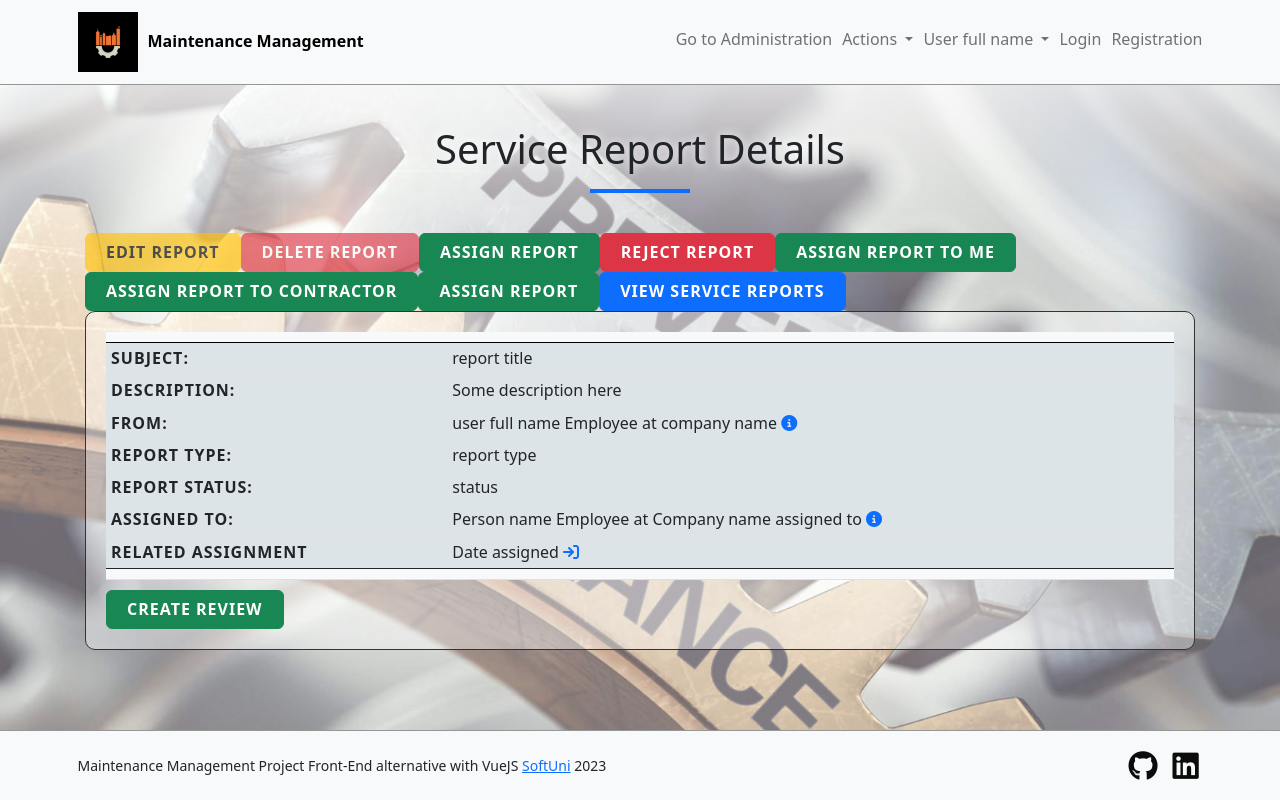
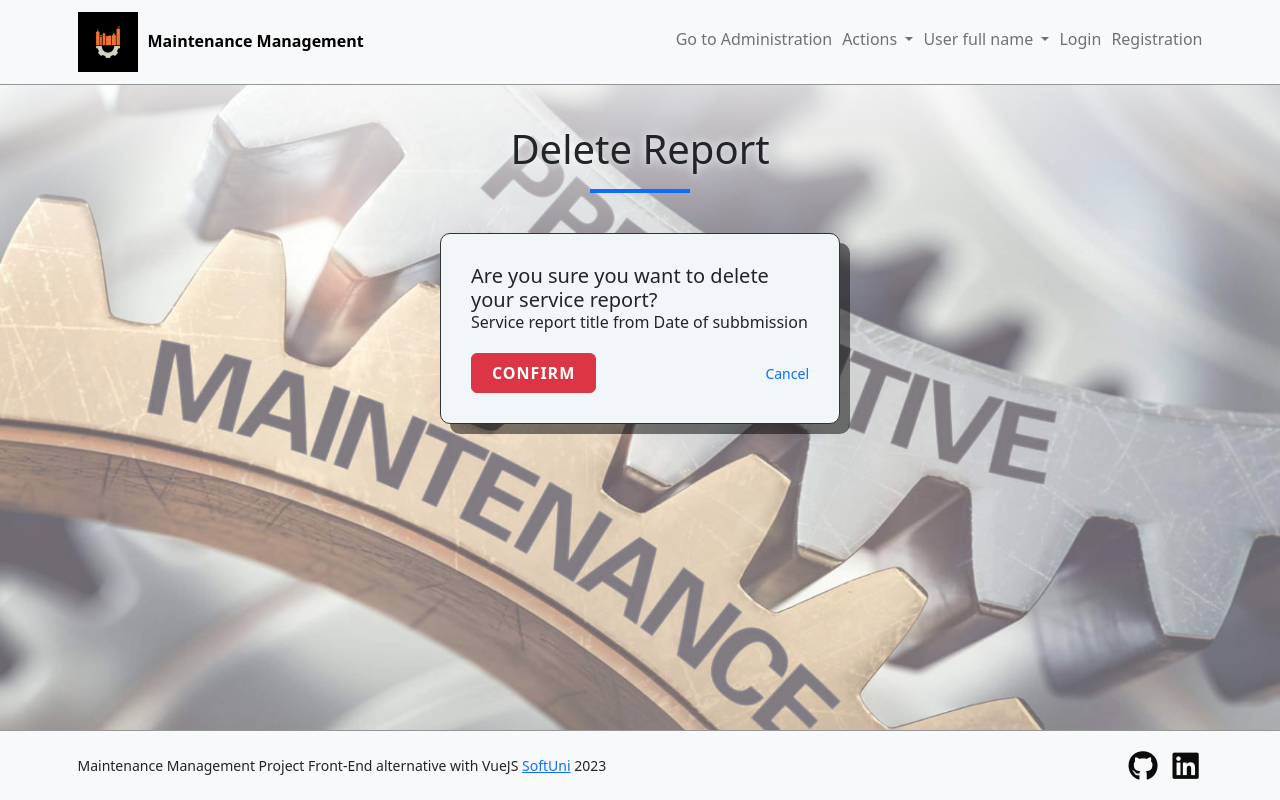
Before and after one commit to Moramarth/SPA-Maintenance-Management-VueJS, a Vue app: page / in a window 1280 px wide. Built offline with nearby package versions, Linux system fonts and the light colour scheme.

Commit message:
Delete View added

```diff
--- a/src/App.vue
+++ b/src/App.vue
@@ -5,6 +5,7 @@ import RegisterInfo from './views/RegisterInfo/RegisterInfo.vue';
 import Home from './views/Home/Home.vue';
 import ListView from './views/ListView/ListView.vue';
 import DetailsView from './views/DetailsView/DetailsView.vue';
+import DeleteView from './views/DeleteView/DeleteView.vue';
 
 export default {
   components: {
@@ -14,10 +15,11 @@ export default {
     Home,
     ListView,
     DetailsView,
+    DeleteView,
   },
   data() {
     return {
-      view: 'DetailsView',
+      view: 'DeleteView',
     };
   },
 };
--- /dev/null
+++ b/src/styles/forms.css
@@ -0,0 +1,187 @@
+/*
+- Forms
+*/
+
+.form-main {
+    width: 100%;
+}
+
+
+.form-main input:not([type="radio"]):not([type="checkbox"]):not([type="file"]),
+.form-main textarea,
+.form-main select {
+    width: 100%;
+    padding-left: 2.0rem;
+    padding-right: 2.0rem;
+    height: 4.0rem;
+    font-size: 1.6rem;
+    line-height: 1.4;
+    border-radius: 0.6rem;
+    border: 0.1rem solid var(--c-primary);
+    background: white;
+    color: #333;
+    transition: color 0.4s, border 0.4s, background 0.4s;
+}
+
+.form-main select {
+    cursor: pointer;
+}
+
+.form-main input:not([type="radio"]):not([type="checkbox"]):not([type="file"]):focus,
+.form-main textarea:focus,
+.form-main select:focus {
+    border-color: black;
+    color: black;
+
+}
+
+.form-main textarea {
+    padding-top: 1.0rem;
+    padding-bottom: 1.0rem;
+    resize: none;
+    height: 30.0rem;
+}
+
+.form-main label {
+    display: block;
+    font-size: 1.6rem;
+    line-height: 1.33;
+    text-transform: uppercase;
+    font-weight: 700;
+    letter-spacing: 1px;
+}
+
+.form-main label > * {
+    margin-top: 0.5rem;
+}
+
+.form-main label:not(:last-child) {
+    margin-bottom: 0.5rem;
+}
+
+.form-main button {
+    padding: 1.0rem 2.0rem;
+    font-size: 1.6rem;
+    line-height: 1.0rem;
+    height: 4.0rem;
+    border-radius: 0.6rem;
+    font-weight: 700;
+    text-transform: uppercase;
+    letter-spacing: 1px;
+}
+
+.form-main .form__foot {
+    margin-top: 2.0rem;
+}
+
+/*
+    - Form -- Login
+*/
+
+.form-main--login {
+    max-width: 40.0rem;
+    padding: 3.0rem;
+    box-shadow: 1.0rem 1.0rem rgba(0,0,0,0.5);
+    margin: auto;
+    border: 0.1rem solid #333;
+    border-radius: 1.0rem;
+    background-color: #F1F6F9;
+}
+
+.form-main--login .form__foot {
+    display: flex;
+    align-items: center;
+    width: 100%;
+}
+
+.form-main--login .form__foot a {
+    text-decoration: none;
+    color: var(--c-primary);
+    font-size: 1.4rem;
+    line-height: 1.10;
+}
+
+.form-main--login .form__foot a:hover {
+    text-decoration: underline;
+}
+
+.form-main--login .form__foot button {
+    margin-right: auto;
+}
+
+/*
+    - Form -- Filters
+*/
+
+.form-main--filters {
+    display: flex;
+    flex-wrap: wrap;
+    margin: -1.0rem;
+    width: auto;
+}
+
+.form-main--filters .form__col {
+    width: calc(100% / 4);
+    padding: 1.0rem;
+}
+
+.form-main--filters .form__col--selects-primary {
+    display: flex;
+    flex-wrap: wrap;
+    gap: 2.0rem;
+}
+
+.form-main--filters .form__col--selects-primary > * {
+    width: calc(100% / 2);
+}
+
+.form-main--filters .form__foot {
+    width: 100%;
+    display: flex;
+    justify-content: center;
+    gap: 2.0rem;
+}
+
+.form-main--filters .form__wrap {
+    width: 100%;
+    display: flex;
+    flex-wrap: wrap;
+}
+
+.form-main--filters .form__label {
+    width: 100%;
+    padding: 1.0rem 1.0rem 0 1.0rem;
+    margin-top: 1.0rem;
+    border-top: 0.2rem solid black;
+}
+
+.form-main--filters .form__wrap .form__col {
+    width: calc(100% / 3);
+}
+
+@media (max-width: 991.98px) {
+    .form-main--filters .form__wrap .form__col {
+        width: calc(100% / 2);
+    }
+
+    .form-main--filters .form__col {
+        width: calc(100% / 3);
+    }
+
+    .form-main--filters .form__col--selects-primary > * {
+        width: 100%;
+    }
+}
+
+@media (max-width: 767.98px) {
+    .form-main--filters .form__foot {
+        flex-direction: column;
+        padding: 2rem 1.2rem;
+    }
+
+    .form-main--filters .form__wrap .form__col,
+    .form-main--filters .form__col,
+    .form-main--filters .form__col--selects-primary > * {
+        width: 100%;
+    }
+}
--- a/src/styles/load.css
+++ b/src/styles/load.css
@@ -10,6 +10,8 @@
 
 @import url(./block-review.css);
 
+@import url(./forms.css);
+
 @import url(./bootstrap-overwrite.css);
 
 @import url(./font-awesome.css);
--- /dev/null
+++ b/src/views/DeleteView/DeleteView.vue
@@ -0,0 +1,62 @@
+<script>
+import DeleteFormFooter from './components/DeleteFormFooter.vue';
+import DeleteAssignment from './components/DeleteAssignment.vue';
+import DeleteMeeting from './components/DeleteMeeting.vue';
+import DeleteOffer from './components/DeleteOffer.vue';
+import DeleteReview from './components/DeleteReview.vue';
+import DeleteServiceReport from './components/DeleteServiceReport.vue';
+
+export default {
+  components: {
+    DeleteFormFooter,
+    DeleteAssignment,
+    DeleteMeeting,
+    DeleteOffer,
+    DeleteReview,
+    DeleteServiceReport,
+  },
+  data() {
+    return {
+      deleteObject: 'DeleteServiceReport',
+      headingText: {
+        DeleteAssignment: 'Delete Assignment',
+        DeleteMeeting: 'Delete Meeting',
+        DeleteOffer: 'Delete Offer',
+        DeleteReview: 'Delete Review',
+        DeleteServiceReport: 'Delete Report',
+      },
+      fallbackURL: {
+        DeleteAssignment: '#',
+        DeleteMeeting: '#',
+        DeleteOffer: '#',
+        DeleteReview: '#',
+        DeleteServiceReport: '#',
+      },
+    };
+  },
+};
+</script>
+
+<template>
+  <section class="section">
+    <div class="container">
+      <div class="section__head">
+        <h1>{{ headingText[deleteObject] }}</h1>
+      </div>
+      <div class="section__body">
+        <div class="form-main form-main--login">
+          <form action="" method="post">
+            <div class="form__fields">
+              <component :is="deleteObject" />
+            </div>
+            <DeleteFormFooter :fallback-u-r-l="fallbackURL[deleteObject]" />
+          </form>
+        </div>
+      </div>
+    </div>
+  </section>
+</template>
+
+<style scoped>
+
+</style>
--- /dev/null
+++ b/src/views/DeleteView/components/DeleteAssignment.vue
@@ -0,0 +1,25 @@
+<script>
+export default {
+  props: {
+    object: {
+      type: Object,
+      required: false,
+      default: () => {
+        return {
+          serviceReport: 'Service report title',
+          user: 'User assigned to',
+        };
+      },
+    },
+  },
+};
+</script>
+
+<template>
+  <h2>Are you sure you want to delete this Assignment?</h2>
+  <p> {{ object.service_report }} assigned to {{ object.user }}</p>
+</template>
+
+<style scoped>
+
+</style>
--- /dev/null
+++ b/src/views/DeleteView/components/DeleteFormFooter.vue
@@ -0,0 +1,23 @@
+<script>
+export default {
+  props: {
+    fallbackURL: {
+      type: String,
+      required: true,
+    },
+  },
+};
+</script>
+
+<template>
+  <div class="form__foot">
+    <button class="btn btn-danger">
+      Confirm
+    </button>
+    <a :href="fallbackURL">Cancel</a>
+  </div>
+</template>
+
+<style scoped>
+
+</style>
--- /dev/null
+++ b/src/views/DeleteView/components/DeleteMeeting.vue
@@ -0,0 +1,25 @@
+<script>
+export default {
+  props: {
+    object: {
+      type: Object,
+      required: false,
+      default: () => {
+        return {
+          meetingDate: 'Meeting date',
+
+        };
+      },
+    },
+  },
+};
+</script>
+
+<template>
+  <h2>Are you sure you want to delete your scheduled meeting?</h2>
+  <p> {{ object.meetingDate }}</p>
+</template>
+
+<style lang="scss" scoped>
+
+</style>
--- /dev/null
+++ b/src/views/DeleteView/components/DeleteOffer.vue
@@ -0,0 +1,24 @@
+<script>
+export default {
+  props: {
+    object: {
+      type: Object,
+      required: false,
+      default: () => {
+        return {
+          title: 'Offer title',
+        };
+      },
+    },
+  },
+};
+</script>
+
+<template>
+  <h2>Are you sure you want to delete your offer?</h2>
+  <p>{{ object.title }}</p>
+</template>
+
+<style lang="scss" scoped>
+
+</style>
--- /dev/null
+++ b/src/views/DeleteView/components/DeleteReview.vue
@@ -0,0 +1,28 @@
+<script>
+export default {
+  props: {
+    object: {
+      type: Object,
+      required: false,
+      default: () => {
+        return {
+          serviceReport: 'Service report title',
+          rating: 3,
+          comment: 'Some comment here',
+        };
+      },
+    },
+  },
+};
+</script>
+
+<template>
+  <h2>Are you sure you want to delete your Review?</h2>
+  <p>Report: {{ object.serviceReport }}</p>
+  <p>Rated: {{ object.rating }}</p>
+  <p>Your comment: {{ object.comment }}</p>
+</template>
+
+<style lang="scss" scoped>
+
+</style>
--- /dev/null
+++ b/src/views/DeleteView/components/DeleteServiceReport.vue
@@ -0,0 +1,25 @@
+<script>
+export default {
+  props: {
+    object: {
+      type: Object,
+      required: false,
+      default: () => {
+        return {
+          title: 'Service report title',
+          submitDate: 'Date of subbmission',
+        };
+      },
+    },
+  },
+};
+</script>
+
+<template>
+  <h2>Are you sure you want to delete your service report?</h2>
+  <p>{{ object.title }} from {{ object.submitDate }}</p>
+</template>
+
+<style lang="scss" scoped>
+
+</style>
```
